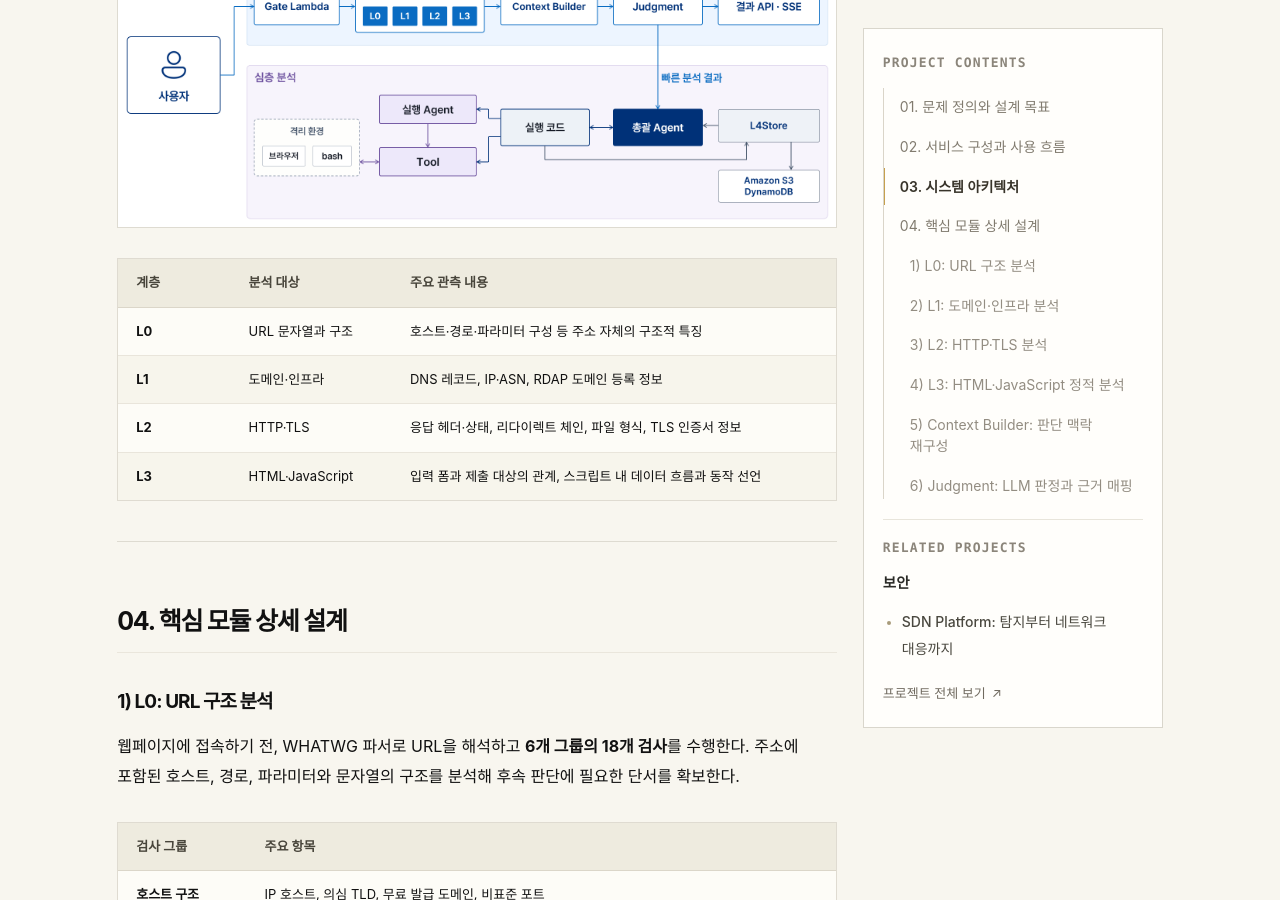
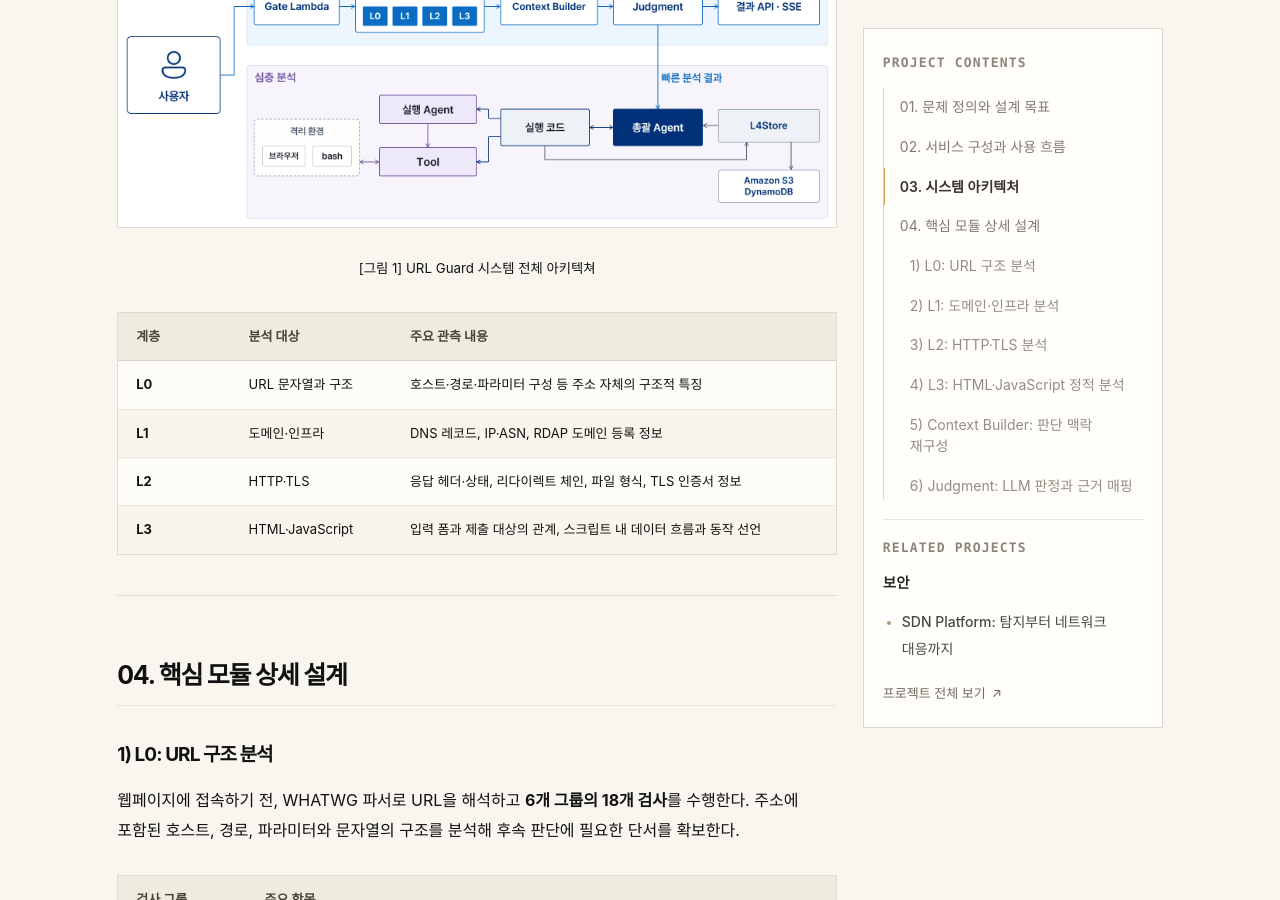
Before and after one commit to cprtmchzh/cprtmchzh.github.io, a Jekyll site: the page built from _projects/linkguard.md, in a window 1280 px wide and 900 px high, scrolled down 2494 px. Built offline with Jekyll 4.4.1, drawn with Linux system fonts in a browser that asks for light colours; some web fonts are replaced; some of the changed text lies outside the part shown.

Commit message:
Enhance linkguard.md with analysis examples and images
Added images and additional analysis details to the URL Guard documentation.

```diff
--- a/_projects/linkguard.md
+++ b/_projects/linkguard.md
@@ -57,6 +57,11 @@ LinkGuard는 URL 구조, 도메인·인프라, HTTP·TLS, HTML·JavaScript 정
 기본 처리 흐름은 **증거 수집(L0~L3) → 판단 맥락 구성(Context Builder) → LLM 판정(Judgment) → 결과 제공**으로 이어진다. 심층 분석(L4)은 빠른 분석 결과를 확인한 뒤 사용자가 요청할 때 실행되는 별도 파이프라인이다.
 
 ![URLGuard 시스템 아키텍처]({{ '/assets/uploads/urlguard_architecture.png' | relative_url }})
+
+<p align="center">
+  <sub>[그림 1] URL Guard 시스템 전체 아키텍쳐</sub>
+</p>
+
 
 | 계층 | 분석 대상 | 주요 관측 내용 |
 | :--- | :--- | :--- |
@@ -220,6 +225,12 @@ Context Builder가 구성한 문서를 바탕으로 LLM이 최종 판정, 요약
 
 ## 07. 실제 분석 사례
 
+![URLGuard 웹사이트 분석 결과]({{ '/assets/uploads/urlguard_result.png' | relative_url }})
+
+<p align="center">
+  <sub>[그림 2] URL Guard 웹사이트 분석 결과</sub>
+</p>
+
 ### 사례 1: 인증정보 입력 폼의 외부 제출 구조 포착
 * **관측 대상:** 2026년 9월 11일 수집된 호주 통신사(Telstra) 사칭 의심 페이지 (`avd-wix.vercel.app`)
 * **분석 내용:** 페이지 화면은 Telstra ID 로그인을 안내하고 있었으나, L3 정적 분석 결과 하나의 `form` 내부에 ID·비밀번호 입력 필드가 존재하고 제출 방식은 `POST`, 제출 목적지(`action`)는 외부 폼 수집 서비스인 `api.web3forms.com/submit`으로 선언되어 있었다.
```
